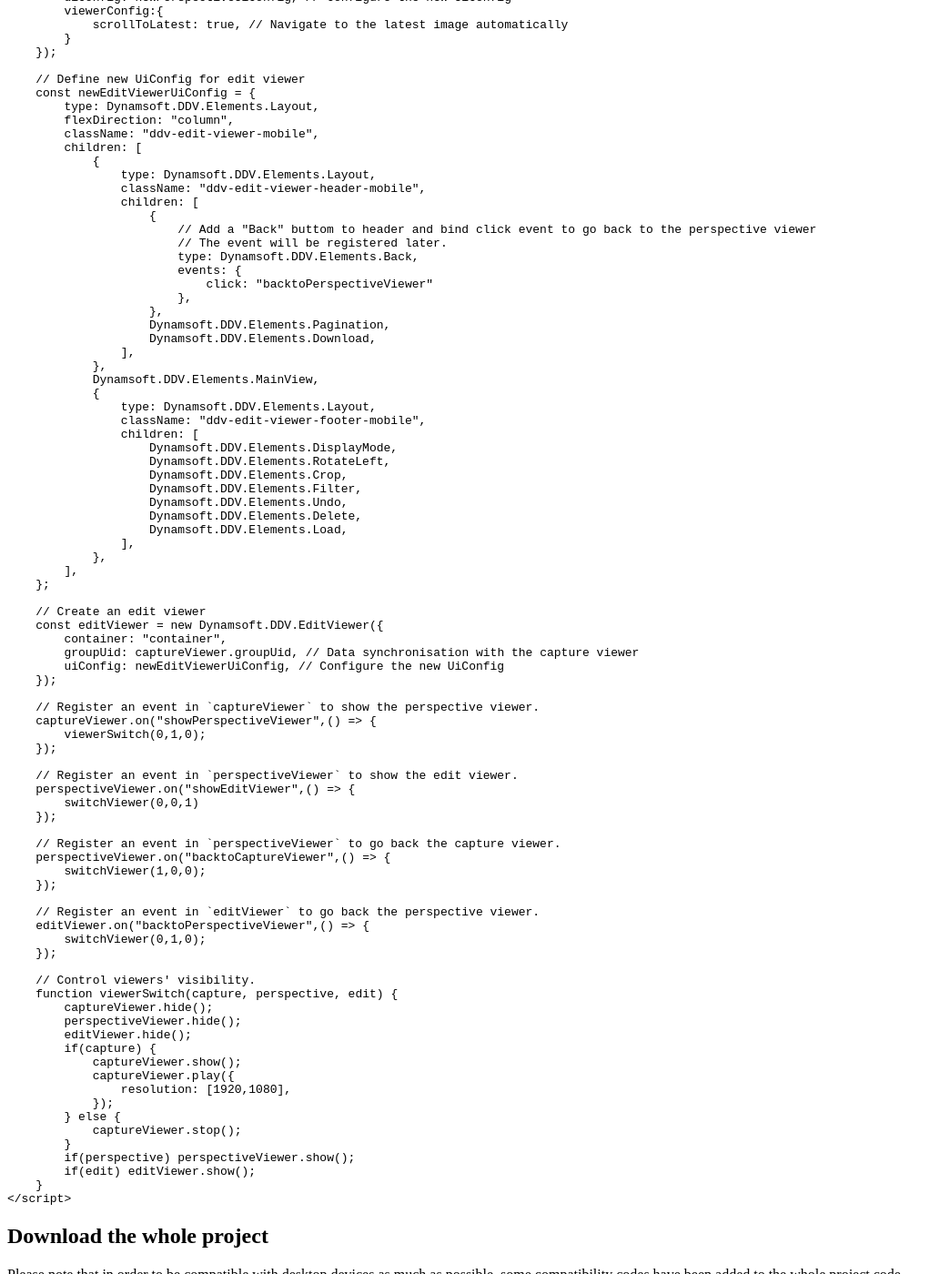
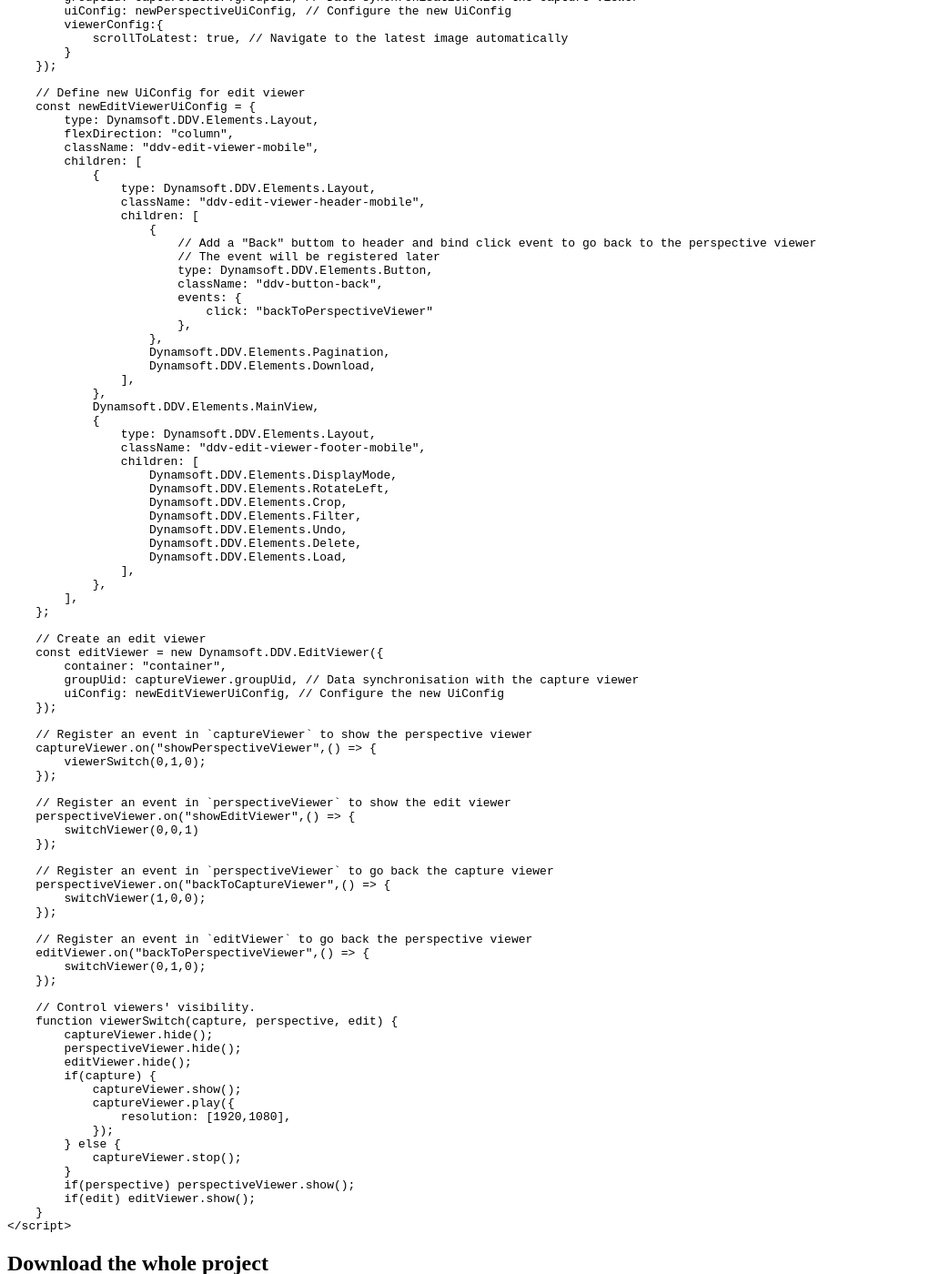
Before and after one commit to dynamsoft-docs/mobile-document-scanner-docs-js, a Jekyll site: the page built from codegallery/usecase/sample3.md, in a window 1280 px wide and 1400 px high, scrolled down 8143 px. Shown: the whole window at 91% size, without its empty margins (0-1044 px from the left). Built offline with Jekyll 4.4.1, drawn with Linux system fonts in a browser that asks for light colours; some of the changed text lies outside the part shown.

Commit message:
minor update

````diff
--- a/codegallery/usecase/sample3.md
+++ b/codegallery/usecase/sample3.md
@@ -34,7 +34,7 @@ We’ll build on this skeleton page:
 <body>
 </body>
 <script type="module">
-// Write your code here.
+// Write your code here
 </script>
 </html>
 ```
@@ -136,7 +136,7 @@ To capture images, we need to create a capture viewer.
                     },
                     {
                         // Bind click event to "ImagePreview" element
-                        // The event will be registered later.
+                        // The event will be registered later
                         type: Dynamsoft.DDV.Elements.ImagePreview,
                         events: {
                             click: "showPerspectiveViewer"
@@ -183,18 +183,18 @@ To capture images, we need to create a capture viewer.
                 className: "ddv-perspective-viewer-header-mobile",
                 children: [
                     {
-                        // Add a "Back" button in perspective viewer's header and bind the event to go back to capture viewer.
-                        // The event will be registered later.
+                        // Add a "Back" button in perspective viewer's header and bind the event to go back to capture viewer
+                        // The event will be registered later
                         type: Dynamsoft.DDV.Elements.Button,
                         className: "ddv-button-back",
                         events:{
-                            click: "backtoCaptureViewer"
+                            click: "backToCaptureViewer"
                         }
                     },
                     Dynamsoft.DDV.Elements.Pagination,
                     {
                         // Bind event for "PerspectiveAll" button to show the edit viewer
-                        // The event will be registered later.
+                        // The event will be registered later
                         type: Dynamsoft.DDV.Elements.PerspectiveAll,
                         events:{
                             click: "showEditViewer"
@@ -257,10 +257,11 @@ To review and edit the captured images, we create an edit viewer.
                 children: [
                     {
                         // Add a "Back" buttom to header and bind click event to go back to the perspective viewer
-                        // The event will be registered later.
-                        type: Dynamsoft.DDV.Elements.Back,
+                        // The event will be registered later
+                        type: Dynamsoft.DDV.Elements.Button,
+                        className: "ddv-button-back",
                         events: {
-                            click: "backtoPerspectiveViewer"
+                            click: "backToPerspectiveViewer"
                         },
                     },
                     Dynamsoft.DDV.Elements.Pagination,
@@ -343,7 +344,7 @@ To review and edit the captured images, we create an edit viewer.
 - Register an event in `perspectiveViewer` to go back the capture viewer.
 
     ```javascript
-    perspectiveViewer.on("backtoCaptureViewer",() => {
+    perspectiveViewer.on("backToCaptureViewer",() => {
         switchViewer(1,0,0);
     });
     ```
@@ -351,7 +352,7 @@ To review and edit the captured images, we create an edit viewer.
 - Register an event in `editViewer` to go back the perspective viewer.
 
     ```javascript
-    editViewer.on("backtoPerspectiveViewer",() => {
+    editViewer.on("backToPerspectiveViewer",() => {
         switchViewer(0,1,0);
     });
     ```
@@ -423,7 +424,7 @@ To review and edit the captured images, we create an edit viewer.
                     },
                     {
                         // Bind click event to "ImagePreview" element
-                        // The event will be registered later.
+                        // The event will be registered later
                         type: Dynamsoft.DDV.Elements.ImagePreview,
                         events: {
                             click: "showPerspectiveViewer"
@@ -460,18 +461,18 @@ To review and edit the captured images, we create an edit viewer.
                 className: "ddv-perspective-viewer-header-mobile",
                 children: [
                     {
-                        // Add a "Back" button in perspective viewer's header and bind the event to go back to capture viewer.
-                        // The event will be registered later.
+                        // Add a "Back" button in perspective viewer's header and bind the event to go back to capture viewer
+                        // The event will be registered later
                         type: Dynamsoft.DDV.Elements.Button,
                         className: "ddv-button-back",
                         events:{
-                            click: "backtoCaptureViewer"
+                            click: "backToCaptureViewer"
                         }
                     },
                     Dynamsoft.DDV.Elements.Pagination,
                     {
                         // Bind event for "PerspectiveAll" button to show the edit viewer
-                        // The event will be registered later.
+                        // The event will be registered later
                         type: Dynamsoft.DDV.Elements.PerspectiveAll,
                         events:{
                             click: "showEditViewer"
@@ -516,10 +517,11 @@ To review and edit the captured images, we create an edit viewer.
                 children: [
                     {
                         // Add a "Back" buttom to header and bind click event to go back to the perspective viewer
-                        // The event will be registered later.
-                        type: Dynamsoft.DDV.Elements.Back,
+                        // The event will be registered later
+                        type: Dynamsoft.DDV.Elements.Button,
+                        className: "ddv-button-back",
                         events: {
-                            click: "backtoPerspectiveViewer"
+                            click: "backToPerspectiveViewer"
                         },
                     },
                     Dynamsoft.DDV.Elements.Pagination,
@@ -550,23 +552,23 @@ To review and edit the captured images, we create an edit viewer.
         uiConfig: newEditViewerUiConfig, // Configure the new UiConfig
     });
 
-    // Register an event in `captureViewer` to show the perspective viewer.
+    // Register an event in `captureViewer` to show the perspective viewer
     captureViewer.on("showPerspectiveViewer",() => {
         viewerSwitch(0,1,0);
     });
 
-    // Register an event in `perspectiveViewer` to show the edit viewer.
+    // Register an event in `perspectiveViewer` to show the edit viewer
     perspectiveViewer.on("showEditViewer",() => {
         switchViewer(0,0,1)
     });
 
-    // Register an event in `perspectiveViewer` to go back the capture viewer.
-    perspectiveViewer.on("backtoCaptureViewer",() => {
+    // Register an event in `perspectiveViewer` to go back the capture viewer
+    perspectiveViewer.on("backToCaptureViewer",() => {
         switchViewer(1,0,0);
     });
 
-    // Register an event in `editViewer` to go back the perspective viewer.
-    editViewer.on("backtoPerspectiveViewer",() => {
+    // Register an event in `editViewer` to go back the perspective viewer
+    editViewer.on("backToPerspectiveViewer",() => {
         switchViewer(0,1,0);
     });
 
````
Also changed, not shown: codegallery/usecase/sample1.md (+11 -11 lines), codegallery/usecase/sample2.md (+12 -12 lines), codegallery/usecase/sample4.md (+9 -9 lines), gettingstarted/helloworld.md (+1 -1 lines).
